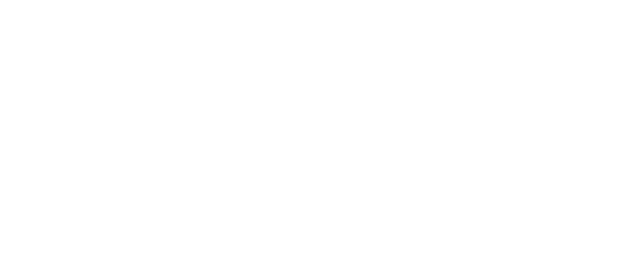
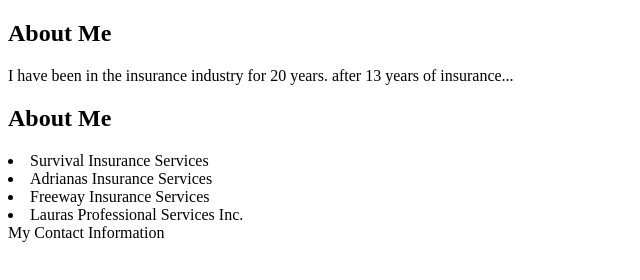
Before and after one commit to taviral55/professional-portfolio, a plain HTML site: page index.html in a window 1280 px wide. Shown: the whole page, without its empty margins (0-640 px from the left). Drawn offline with Linux system fonts and the light colour scheme.

Commit message:
Added my previous work section

```diff
--- a/index.html
+++ b/index.html
@@ -5,9 +5,25 @@
     <meta charset="UTF-8">
     <meta name="viewport" content="width=device-width, initial-scale=1.0">
     <title>Laura Tavira</title>
+    <link rel="stylesheet" href="./assets/styles.css">
 </head>
 
 <body>
+    <header class="header"></header>
+    <section id="about">
+        <h1>About Me</h1>
+        <p>I have been in the insurance industry for 20 years. after 13 years of insurance...</p>
+    </section>
+
+    <section id="My Previous Work">
+        <h2>About Me</h2>
+        <li>Survival Insurance Services</li>
+        <li>Adrianas Insurance Services</li>
+        <li>Freeway Insurance Services</li>
+        <li>Lauras Professional Services Inc.</li>
+    </section>
+    <section id="contact" <h2> My Contact Information</h2>
+
 
 </body>
 
```
